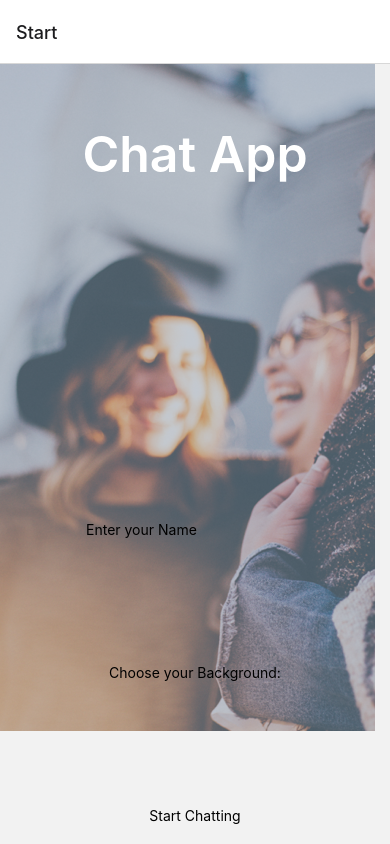
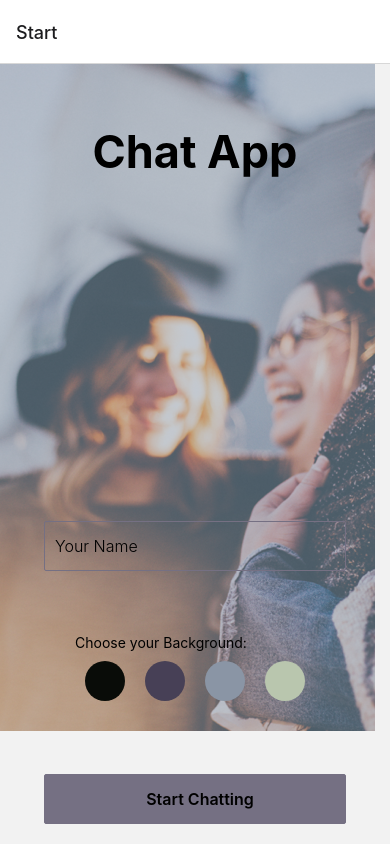
Before and after one commit to LisaGenner/Chat-App, a React Native app: screen /Start in a window 390 px wide. Built offline with nearby package versions, Linux system fonts and the light colour scheme.

Commit message:
5.1 updates

```diff
--- a/App.js
+++ b/App.js
@@ -1,7 +1,6 @@
 import React, { Component } from 'react';
 import { StatusBar } from 'expo-status-bar';
 import { StyleSheet, Text, View, TextInput } from 'react-native';
-import 'react-native-gesture-handler';
 
 // import the screens
 import Start from './components/Start';
--- a/components/Chat.js
+++ b/components/Chat.js
@@ -1,26 +1,18 @@
+import React from 'react';
 import { useEffect } from 'react';
-import { StyleSheet, View, Text } from 'react-native';
+import { render } from 'react-dom';
+import { View, Text } from 'react-native';
 
-const Screen2 = ({route, navigation }) => {
+const Chat = ({route, navigation }) => {
     const { name } = route.params;
 
-    useEffect(() => {
-        navigation.setOptions({ title: name });
-      }, []);
 
- return (
+ render (
    <View style={styles.container}>
      <Text>Chat</Text>
    </View>
  );
 }
 
-const styles = StyleSheet.create({
- container: {
-   flex: 1,
-   justifyContent: 'center',
-   alignItems: 'center'
- }
-});
 
-export default Screen2;
+export default Chat;
--- a/components/Start.js
+++ b/components/Start.js
@@ -3,10 +3,10 @@ import { useState } from 'react';
 import { StyleSheet, View, Text, Button, TextInput, ImageBackground, TouchableOpacity  } from 'react-native';
 
 const backgroundColors = {
-  black: { backgroundColor: '#000000'},
-  grey: { backgroundColor: '#8a95a5'},
+  black: { backgroundColor: '#090C08'},
   purple: { backgroundColor: '#474056'},
-  green: { backgroundColor: '#94ae89'}
+  grey: { backgroundColor: '#8A95A5'},
+  green: { backgroundColor: '#B9C6AE'}
 }
 export default class Start extends React.Component {
 
@@ -25,11 +25,12 @@ style={[styles.container, styles.image]}
   <Text style={styles.title}>Chat App</Text>
 
 <View style={styles.inputBox} >
+{/* <Icon style={styles.personIcon} name="ios-person" size={20} color="#000"/> */}
 <TextInput
 style={styles.nameBox}
 value={this.state.name}
 onChangeText={(name)=> this.setState({ name })}
-placeholder='Enter your Name'
+placeholder='Your Name'
 />
 <View>
 <Text style={styles.colorSelector} >Choose your Background:</Text>
@@ -47,6 +48,17 @@ this.setState({ color: black.backgroundColor })
 />
 <TouchableOpacity style={[
 styles.color,
+purple,
+this.state.color === purple.backgroundColor
+? styles.colorSelected
+: {}
+]}
+onPress={() =>
+this.setState({ color: purple.backgroundColor })
+}
+/>
+<TouchableOpacity style={[
+styles.color,
 grey,
 this.state.color === grey.backgroundColor
 ? styles.colorSelected
@@ -54,17 +66,6 @@ this.state.color === grey.backgroundColor
 ]}
 onPress={() =>
 this.setState({ color: grey.backgroundColor })
-}
-/>
-<TouchableOpacity style={[
-styles.color,
-purple,
-this.state.color === purple.backgroundColor
-? styles.colorSelected
-: {}
-]}
-onPress={() =>
-this.setState({ color: purple.backgroundColor })
 }
 />
 <TouchableOpacity style={[
@@ -82,7 +83,6 @@ this.setState({ color: green.backgroundColor })
 </View>
 <TouchableOpacity
 style={[styles.nameBox, styles.chatBox]}
-// title='Go to Chat'
  onPress={() =>
 this.props.navigation.navigate('Chat',
 {
@@ -106,28 +106,71 @@ const styles = StyleSheet.create({
  container: {
    flex: 1,
     },
+
   image: {
     flexDirection: 'column',
    justifyContent: 'space-between',
    alignItems: 'center'
     },
-    title: {  color: '#fff',
-    fontSize: 50,
+
+    title: {
+    fontColor: '#FFFFFF',
+    fontSize: 45,
     fontWeight: '600',
-    marginTop: 60
+    marginTop: 60,
+    fontWeight: 'bold',
   },
+
  inputBox: {
-    background: '#fff',
+    background: '#FFFFFF',
     height: '44%',
     width: "88%",
     justifyContent: 'space-between',
    alignItems: 'center',
    paddingVertical: 20
    },
-  nameBox: {},
 
+  nameBox: {
+    height: 50,
+    width: '88%',
+    borderColor: '#757083',
+    borderWidth: 1,
+    borderRadius: 2,
+    color: 'black',
+    opacity: 50,
+    fontSize: 16,
+    fontWeight: '300',
+    paddingLeft: 10,
+ },
 
-  //  TouchableOpacity: {
-  //   borderRadius: 20
-  //  }
+  chatBox: {
+    backgroundColor: '#757083',
+    justifyContent: 'center'
+  },
+
+  color: {
+    width: 40,
+    height: 40,
+    borderRadius: 20,
+    margin: 10
+   },
+
+   colorWrapper: {
+    flexDirection: 'row'
+  },
+
+   chatBoxText: {
+    textAlign:'center',
+    fontColor: '#FFFFFF',
+    fontSize: 16,
+    fontWeight: '600',
+  },
+//   colorSelector: {
+//     textAlign: 'center',
+//     fontSize: 16,
+//     fontWeight: '300',
+//     color: '#757083',
+//     opacity: 100
+// },
+
 });
```
